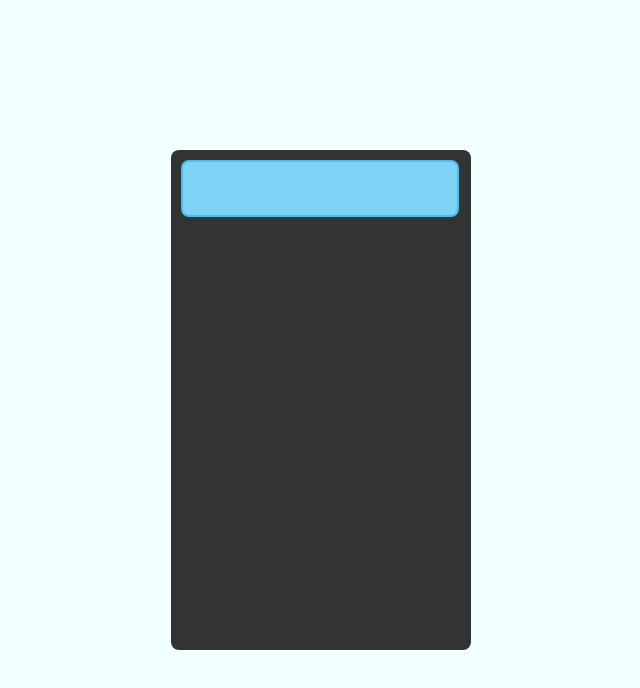
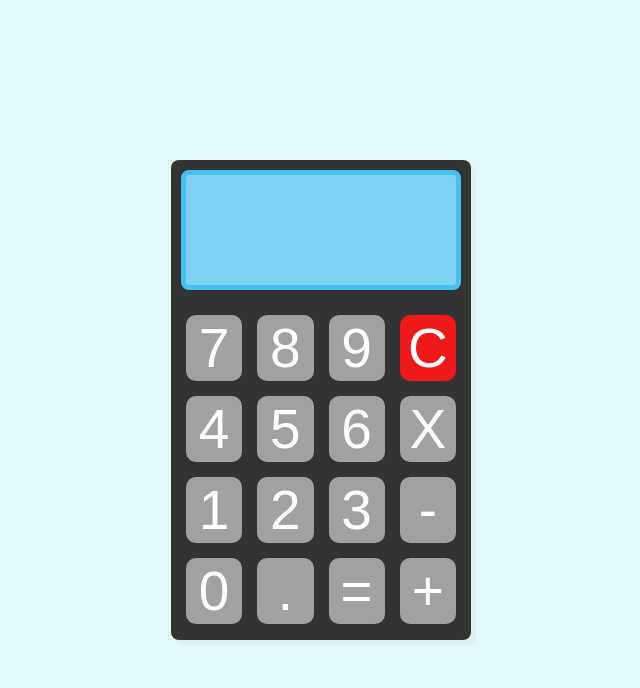
Before and after one commit to lbarbosac/Calculadora, a plain HTML site: page index.html in a window 1280 px wide. Shown: the whole page, without its empty margins (319-959 px from the left). Drawn offline with Linux system fonts and the light colour scheme.

Commit message:
html e css concluidos

```diff
--- a/index.html
+++ b/index.html
@@ -14,6 +14,24 @@
         <div class="calculo">
             <input type="text" id="resultado">
         </div>
+        <div class="botoes">
+            <button id="num7">7</button>
+            <button id="num8">8</button>
+            <button id="num9">9</button>
+            <button id="c">C</button>
+            <button id="num4">4</button>
+            <button id="num5">5</button>
+            <button id="num6">6</button>
+            <button id="x">X</button>
+            <button id="num1">1</button>
+            <button id="num2">2</button>
+            <button id="num3">3</button>
+            <button id="-">-</button>
+            <button id="num0">0</button>
+            <button id=".">.</button>
+            <button id="=">=</button>
+            <button id="+">+</button>
+        </div>
     </div>
 </body>
 </html>
--- a/style.css
+++ b/style.css
@@ -6,17 +6,17 @@ body {
     display: flex;
     align-items: center;
     justify-content: center;
-    background-color: azure;
+    background-color: rgb(225, 248, 248);
     font-family: "Lato", sans-serif;
 }
 
 .container {
-    display: flex;
     justify-content: center;
     width: 300px;
-    height: 500px;
+    height: 480px;
     border-radius: 8px;
     background-color: #333;
+    box-shadow: 5px 5px rgba(176, 179, 179, 0.118);
 }
 
 .calculo {
@@ -29,14 +29,36 @@ body {
     justify-content: center;
     justify-items: center;
     align-items: center;
-    font-size: 20px;
-    flex-direction: row;
+    font-size: 40px;
+    padding: 15px;
     background-color: rgb(127, 210, 243);
-    border: solid 2px rgb(69, 193, 241);
-    width: 87%;
-    padding-bottom: 15px;
-    padding-left: 15px;
-    padding-right: 15px;
-    padding-top: 15px;
+    border: solid 5px rgb(69, 193, 241);
+    width: 79.9%;
+    height: 80px;
     border-radius: 8px;
 }
+
+.botoes {
+    display: grid;
+    grid-template-columns: repeat(4, 1fr);
+    gap: 15px;
+    padding: 15px;
+}
+
+button {
+    background-color: #dcdbdba7;
+    color: #fff;
+    border: none;
+    border-radius: 10px;
+    font-size: 55px;
+    cursor: pointer;
+}
+
+button:hover {
+    background-color: #dcdbdb44;
+
+}
+
+#c {
+    background-color: rgb(240, 25, 25);
+}
```
Also changed, not shown: script.js (added).
